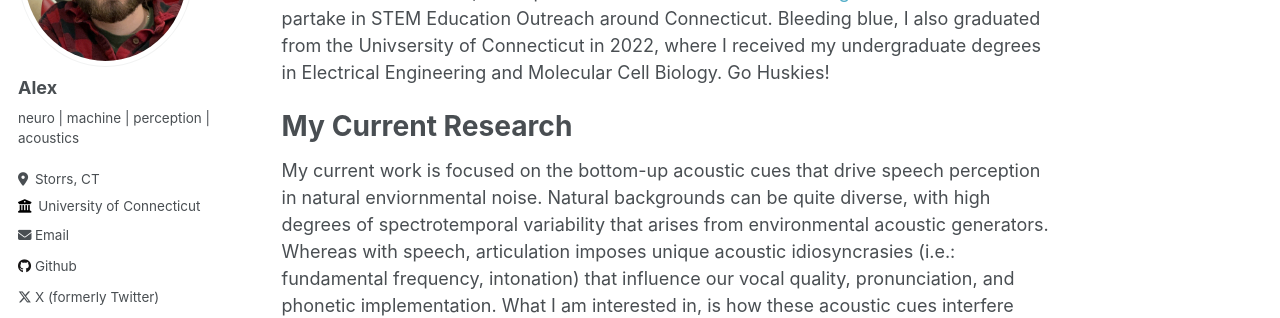
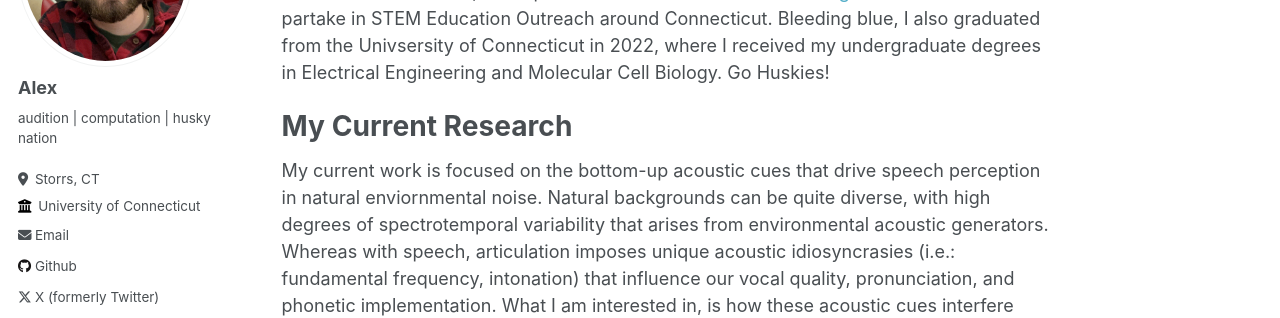
Before and after one commit to aclonan/aclonan.github.io, a Jekyll site: the page built from _pages/about.md, in a window 1280 px wide. Shown: the part 224-542 px from the top of the page. Built offline with Jekyll 4.4.1, drawn with Linux system fonts in a browser that asks for light colours.

Commit message:
Update _config.yml

```diff
--- a/_config.yml
+++ b/_config.yml
@@ -24,7 +24,7 @@ author:
   avatar           : "Profile.png"
   name             : "Alex"
   pronouns         : # example: "he/him"
-  bio              : "neuro | machine | perception | acoustics"
+  bio              : "audition | computation | husky nation "
   location         : "Storrs, CT"
   employer         : "University of Connecticut"
   uri              : # URL
```
